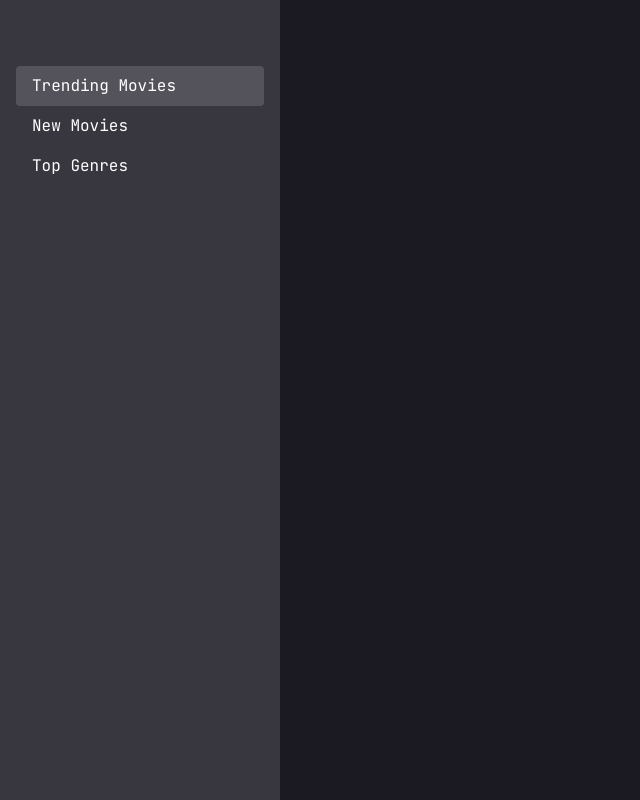
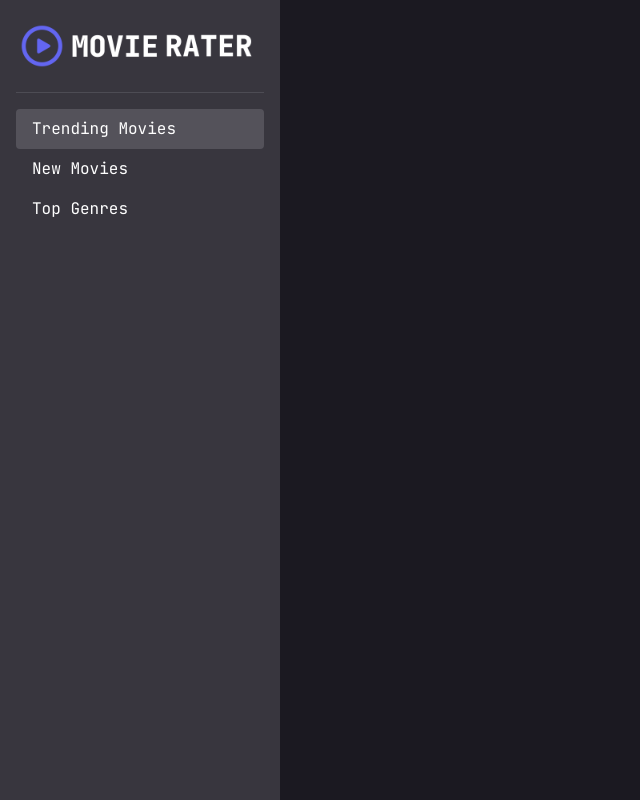
Before and after one commit to msvdaamen/school-flask-project-1.0, a Flask app: template templates/base.html in a window 1280 px wide. Shown: the whole page, without its empty margins (0-640 px from the left). Run offline with Flask 2, Linux system fonts and the light colour scheme; the template is opened without the code that fills it, so the values that code supplies are empty.

Commit message:
Image changes

```diff
--- a/auth/templates/login-register.base.html
+++ b/auth/templates/login-register.base.html
@@ -7,7 +7,7 @@
   <title>{% block title %}{% endblock %} - Flaskr</title>
   <link href='https://fonts.googleapis.com/css?family=JetBrains Mono' rel='stylesheet'>
 <link rel="stylesheet" href="https://cdn.jsdelivr.net/npm/bootstrap@5.1.3/dist/css/bootstrap.min.css" integrity="sha384-1BmE4kWBq78iYhFldvKuhfTAU6auU8tT94WrHftjDbrCEXSU1oBoqyl2QvZ6jIW3" crossorigin="anonymous">
-<link rel="stylesheet" href="{{ url_for('static', filename='style.css') }}">
+<link rel="stylesheet" href="{{ url_for('static, filename='style.css') }}">
 </head>
 <body>
 <section class="content background">
--- a/static/style.css
+++ b/static/style.css
@@ -176,3 +176,8 @@
     padding: 1rem;
     min-width: 0;
 }
+
+.responsive {
+	width: 100%;
+	height: auto;
+}
--- a/templates/base.html
+++ b/templates/base.html
@@ -11,7 +11,9 @@
 </head>
 <body>
 <div class="side-bar p-3 text-white bg-dark">
-    <ul class="nav nav-pills flex-column mb-auto" style="padding-top:50px;">
+  <img class="responsive" src="{{url_for('static', filename='images/icon.png')}}"/>
+  <hr>
+    <ul class="nav nav-pills flex-column mb-auto">
       <li class="nav-item">
         <a class="nav-link active">
           Trending Movies
@@ -32,7 +34,7 @@
     <hr>
     <div class="dropdown">
       <a href="#" class="d-flex align-items-center text-white text-decoration-none dropdown-toggle" id="dropdownUser1" data-bs-toggle="dropdown" aria-expanded="false">
-        <img src="https://www.kindpng.com/picc/m/26-264366_head-icons-of-bat-computer-tanks-world-batman.png" alt="" width="32" height="32" class="rounded-circle me-2">
+        <img src="{{url_for('static', filename='images/user_icon.png')}}" width="24" height="24" class="rounded-circle me-2">
         <strong>{{current_user.email}}</strong>
       </a>
       <ul class="dropdown-menu dropdown-menu-dark text-small shadow" aria-labelledby="dropdownUser1">
```
Also changed, not shown: static/images/icon.png (added), static/images/icon_old.png (added), static/images/user_icon.png (added).
